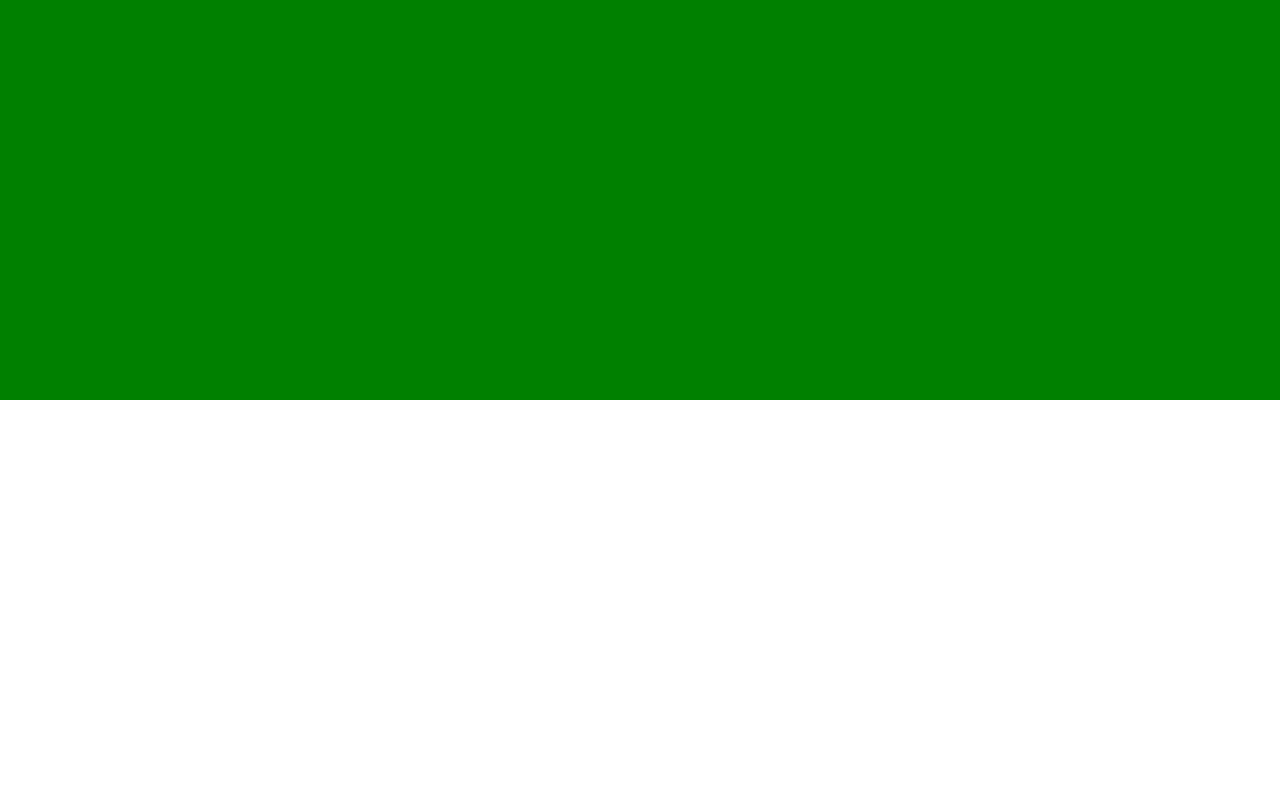
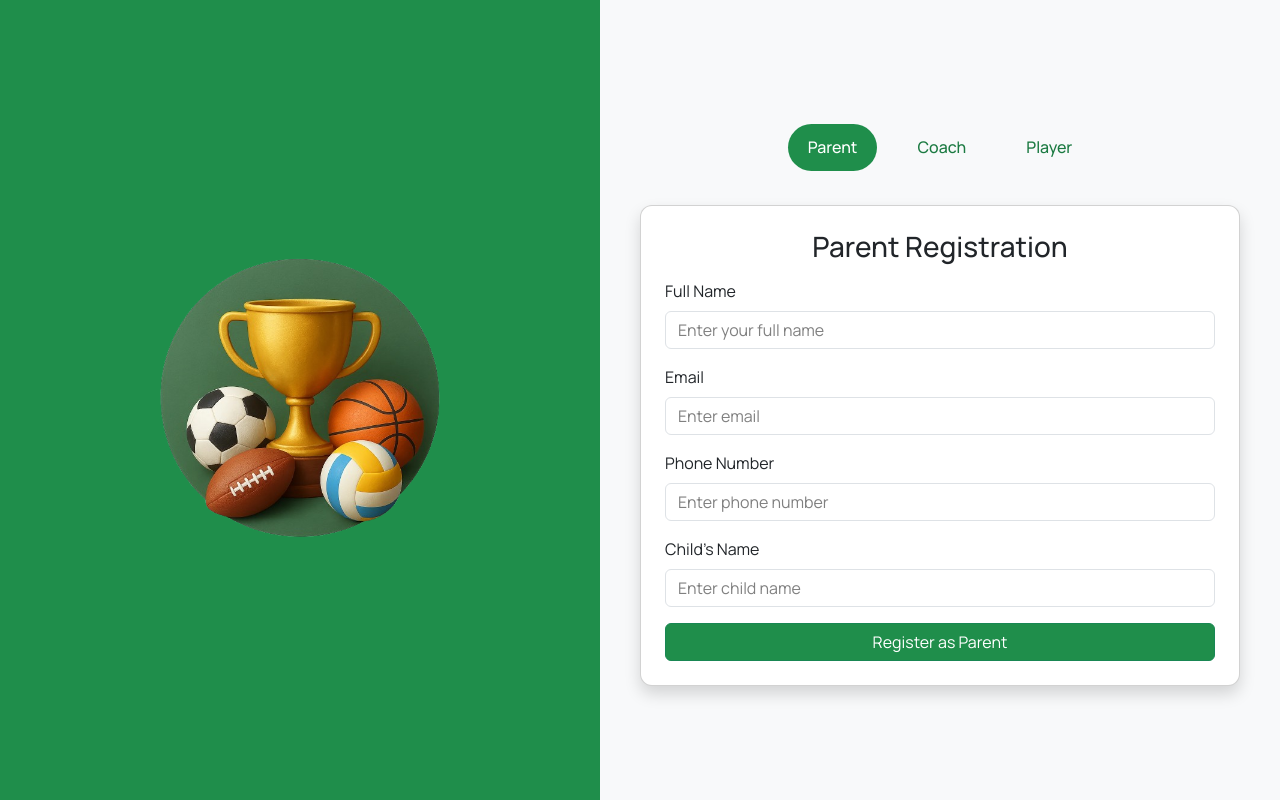
Before and after one commit to Zeeshanprojects/ZimSportsWebsite, a React (Vite) app in the folder zimsports/: page /Signup in a window 1280 px wide. Built offline with nearby package versions, Linux system fonts and the light colour scheme; the HTML template or start-up script is replaced by a standard one.

Commit message:
signup-updated

```diff
--- a/zimsports/src/Pages/Signup.jsx
+++ b/zimsports/src/Pages/Signup.jsx
@@ -1,15 +1,136 @@
-
+import { useState } from "react";
 import "../assets/CSS/Signup.css";
-import "../assets/CSS/Signup.css"
+import Image from "../assets/Images/image";
 
 export default function Signup() {
+  const [activeTab, setActiveTab] = useState("parent");
+
   return (
-    <>
-    <div className="container-fluid p-0 m-0">
-      <div className="banner">
-        <div cren="Registration"></div>
+    <div className="signup-container">
+      {/* Left Side */}
+      <div className="signup-left d-flex align-items-center justify-content-center">
+        <img src={Image.accountpage} alt="image" className="logo-size" />
+      </div>
+
+      {/* Right Side */}
+      <div className="signup-right d-flex flex-column justify-content-center">
+        {/* Tabs */}
+        <ul className="nav nav-pills justify-content-center mb-4">
+          <li className="nav-item">
+            <button
+              className={`nav-link ${activeTab === "parent" ? "active" : ""}`}
+              onClick={() => setActiveTab("parent")}
+            >
+              Parent
+            </button>
+          </li>
+          <li className="nav-item">
+            <button
+              className={`nav-link ${activeTab === "coach" ? "active" : ""}`}
+              onClick={() => setActiveTab("coach")}
+            >
+              Coach
+            </button>
+          </li>
+          <li className="nav-item">
+            <button
+              className={`nav-link ${activeTab === "player" ? "active" : ""}`}
+              onClick={() => setActiveTab("player")}
+            >
+              Player
+            </button>
+          </li>
+        </ul>
+
+        {/* Forms */}
+        <div className="card shadow p-4 mx-auto" style={{ maxWidth: "600px", width: "100%" }}>
+          {activeTab === "parent" && (
+            <form>
+              <h3 className="mb-3 text-center">Parent Registration</h3>
+              <div className="mb-3">
+                <label className="form-label">Full Name</label>
+                <input type="text" className="form-control" placeholder="Enter your full name" />
+              </div>
+              <div className="mb-3">
+                <label className="form-label">Email</label>
+                <input type="email" className="form-control" placeholder="Enter email" />
+              </div>
+              <div className="mb-3">
+                <label className="form-label">Phone Number</label>
+                <input type="text" className="form-control" placeholder="Enter phone number" />
+              </div>
+              <div className="mb-3">
+                <label className="form-label">Child's Name</label>
+                <input type="text" className="form-control" placeholder="Enter child name" />
+              </div>
+              <button type="submit" className="btn btn-success w-100">
+                Register as Parent
+              </button>
+            </form>
+          )}
+
+          {activeTab === "coach" && (
+            <form>
+              <h3 className="mb-3 text-center">Coach Registration</h3>
+              <div className="mb-3">
+                <label className="form-label">Full Name</label>
+                <input type="text" className="form-control" placeholder="Enter your full name" />
+              </div>
+              <div className="mb-3">
+                <label className="form-label">Email</label>
+                <input type="email" className="form-control" placeholder="Enter email" />
+              </div>
+              <div className="mb-3">
+                <label className="form-label">Experience (Years)</label>
+                <input type="number" className="form-control" placeholder="Enter coaching experience" />
+              </div>
+              <div className="mb-3">
+                <label className="form-label">Specialization</label>
+                <select className="form-select">
+                  <option>Indoor Volleyball</option>
+                  <option>Beach Volleyball</option>
+                  <option>Youth Training</option>
+                </select>
+              </div>
+              <button type="submit" className="btn btn-primary w-100">
+                Register as Coach
+              </button>
+            </form>
+          )}
+
+          {activeTab === "player" && (
+            <form>
+              <h3 className="mb-3 text-center">Player Registration</h3>
+              <div className="mb-3">
+                <label className="form-label">Full Name</label>
+                <input type="text" className="form-control" placeholder="Enter your full name" />
+              </div>
+              <div className="mb-3">
+                <label className="form-label">Email</label>
+                <input type="email" className="form-control" placeholder="Enter email" />
+              </div>
+              <div className="mb-3">
+                <label className="form-label">Age</label>
+                <input type="number" className="form-control" placeholder="Enter your age" />
+              </div>
+              <div className="mb-3">
+                <label className="form-label">Preferred Game</label>
+                <select className="form-select">
+                  <option>Indoor Volleyball</option>
+                  <option>Beach Volleyball</option>
+                </select>
+              </div>
+              <div className="mb-3">
+                <label className="form-label">Position</label>
+                <input type="text" className="form-control" placeholder="e.g. Setter, Spiker, Libero" />
+              </div>
+              <button type="submit" className="btn btn-warning w-100">
+                Register as Player
+              </button>
+            </form>
+          )}
+        </div>
       </div>
     </div>
-    </>
   );
 }
--- a/zimsports/src/assets/CSS/Signup.css
+++ b/zimsports/src/assets/CSS/Signup.css
@@ -1,5 +1,39 @@
-.banner{
-    height: 400px;
-    width: 100% !important;
-    background-color: green;
+/* Full container with two columns */
+.signup-container {
+  display: flex;
+  height: 100vh;
+  width: 100%;
 }
+
+/* Left side */
+.signup-left {
+  flex: 1;
+  background-color: #1F8E4B;
+}
+
+.logo-size {
+  max-width: 300px;
+  max-height: 300px;
+}
+
+/* Right side */
+.signup-right {
+  flex: 1;
+  padding: 40px;
+  background-color: #f8f9fa; /* light gray */
+  overflow-y: auto;
+}
+
+.card {
+  border-radius: 12px;
+}
+
+.nav-pills .nav-link {
+  border-radius: 30px;
+  font-weight: 500;
+  padding: 10px 20px;
+}
+
+.nav-pills .nav-link.active {
+  background-color: #1F8E4B !important;
+}
```
